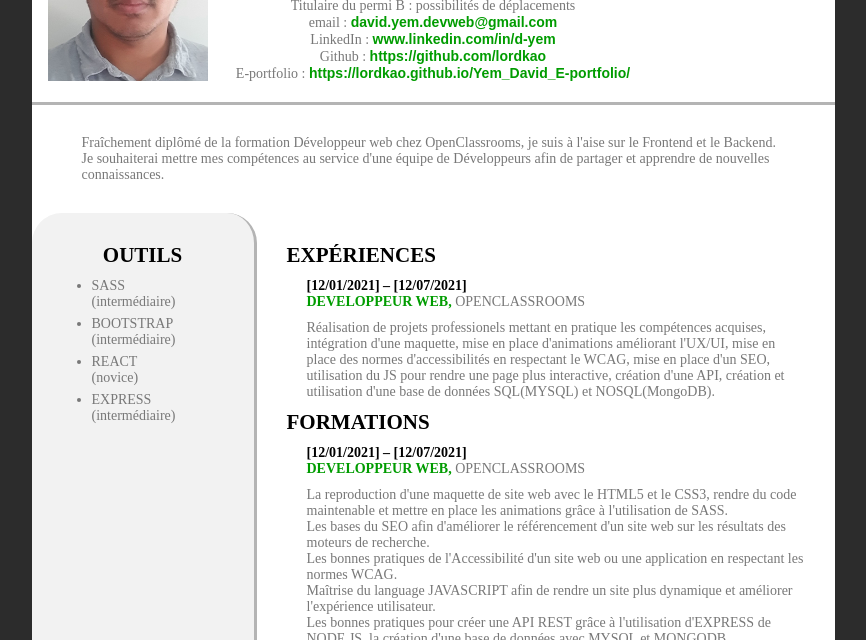
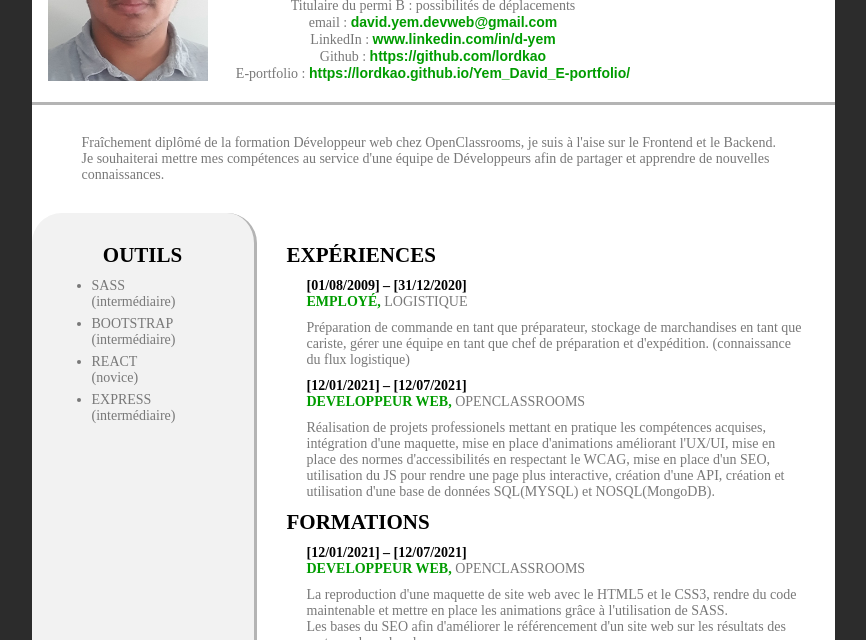
Before and after one commit to lordkao/CV_David_Yem, a website: page index.html in a window 1280 px wide. Shown: the part 160-800 px from the top of the page, without its empty margins (207-1073 px from the left). Drawn offline with Linux system fonts and the light colour scheme.

Commit message:
ajout de l'expérience logistique

```diff
--- a/index.html
+++ b/index.html
@@ -57,6 +57,13 @@
                 <div class="experience">
                     <h2 class="title">EXPÉRIENCES</h2>
                     <div class="text">
+                        <span>[01/08/2009] – [31/12/2020]<br></span>
+                        <span class="experience-post">EMPLOYÉ,</span> LOGISTIQUE<br>
+                        <p>
+                            Préparation de commande en tant que préparateur, stockage de marchandises en tant que cariste, gérer une équipe en tant que chef de préparation et d'expédition. (connaissance du flux logistique)
+                        </p>
+                    </div>
+                    <div class="text">
                         <span>[12/01/2021] – [12/07/2021]<br></span>
                         <span class="experience-post">DEVELOPPEUR WEB,</span> OPENCLASSROOMS<br>
                         <p>
```
